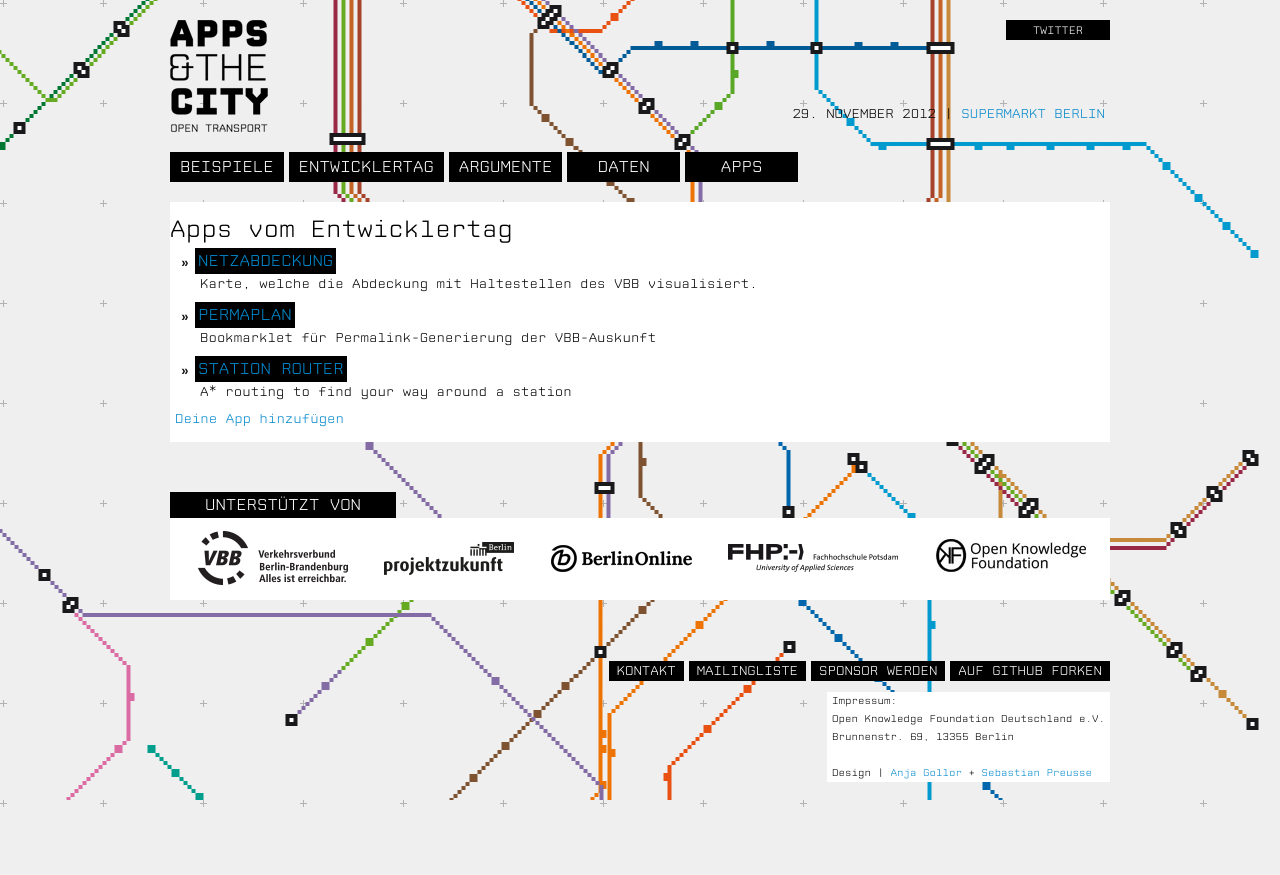
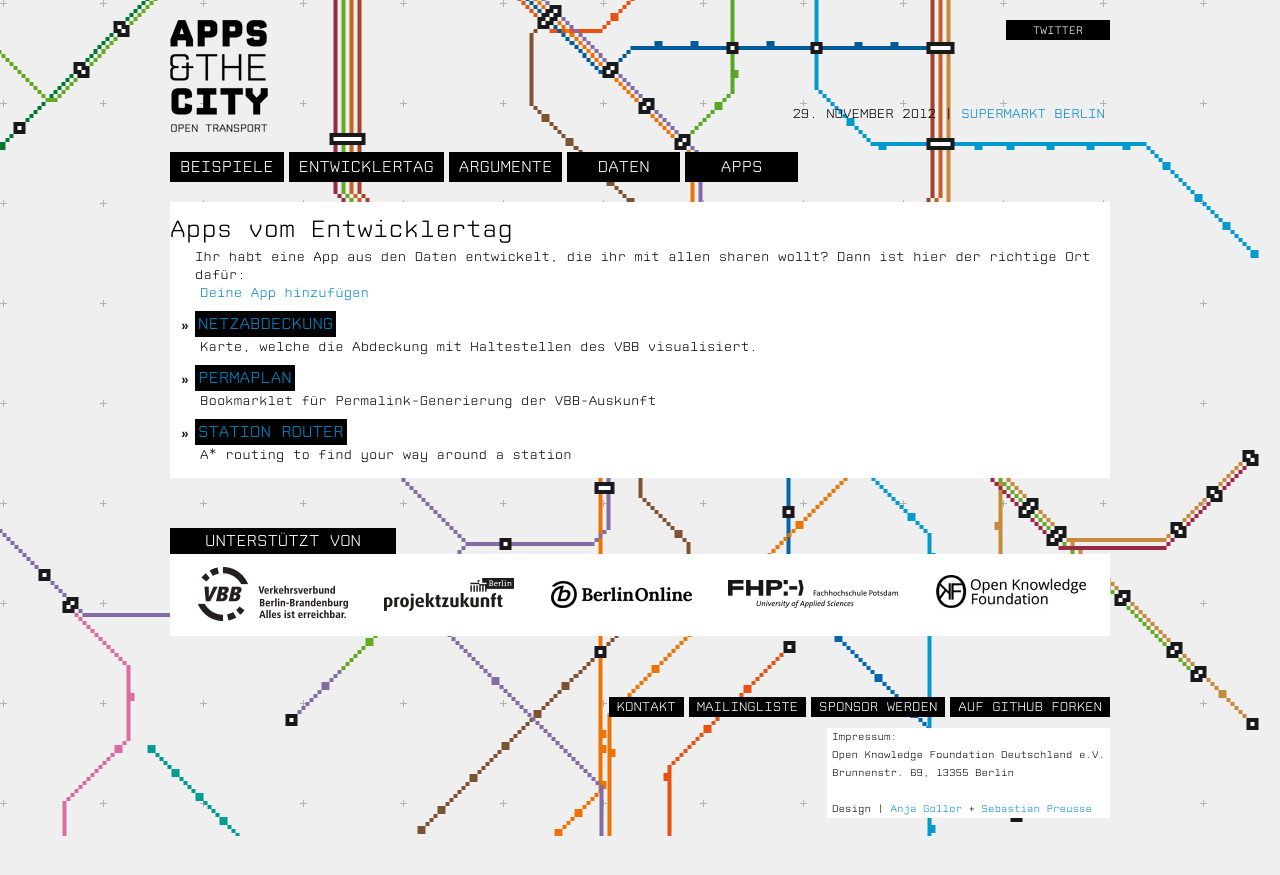
Before and after one commit to okfde/berlin.appsandthecity, a Jekyll site: the page built from apps/index.html, in a window 1280 px wide. Shown: the top 875 px of the page. Built offline with Jekyll 4.4.1, drawn with Linux system fonts in a browser that asks for light colours; nearby versions of some CDN libraries; Markdown is read by kramdown in place of the engine named in the settings.

Commit message:
Update apps/index.html
kurzer Text

```diff
--- a/apps/index.html
+++ b/apps/index.html
@@ -7,6 +7,8 @@ title: Apps
   <div class="span12">
     <h2>Apps vom Entwicklertag</h2>
     <ul>
+    Ihr habt eine App aus den Daten entwickelt, die ihr mit allen sharen wollt?
+    Dann ist hier der richtige Ort dafür: <p><a href="https://github.com/okfde/appsandthecity/tree/gh-pages/apps">Deine App hinzufügen</a></p>
     {% for p in site.pages %}
       {% if p.category contains "app" %}
       <li id="{{ p.slug }}">
```
Also changed, not shown: other parts of apps/index.html (+1 -1 lines).
